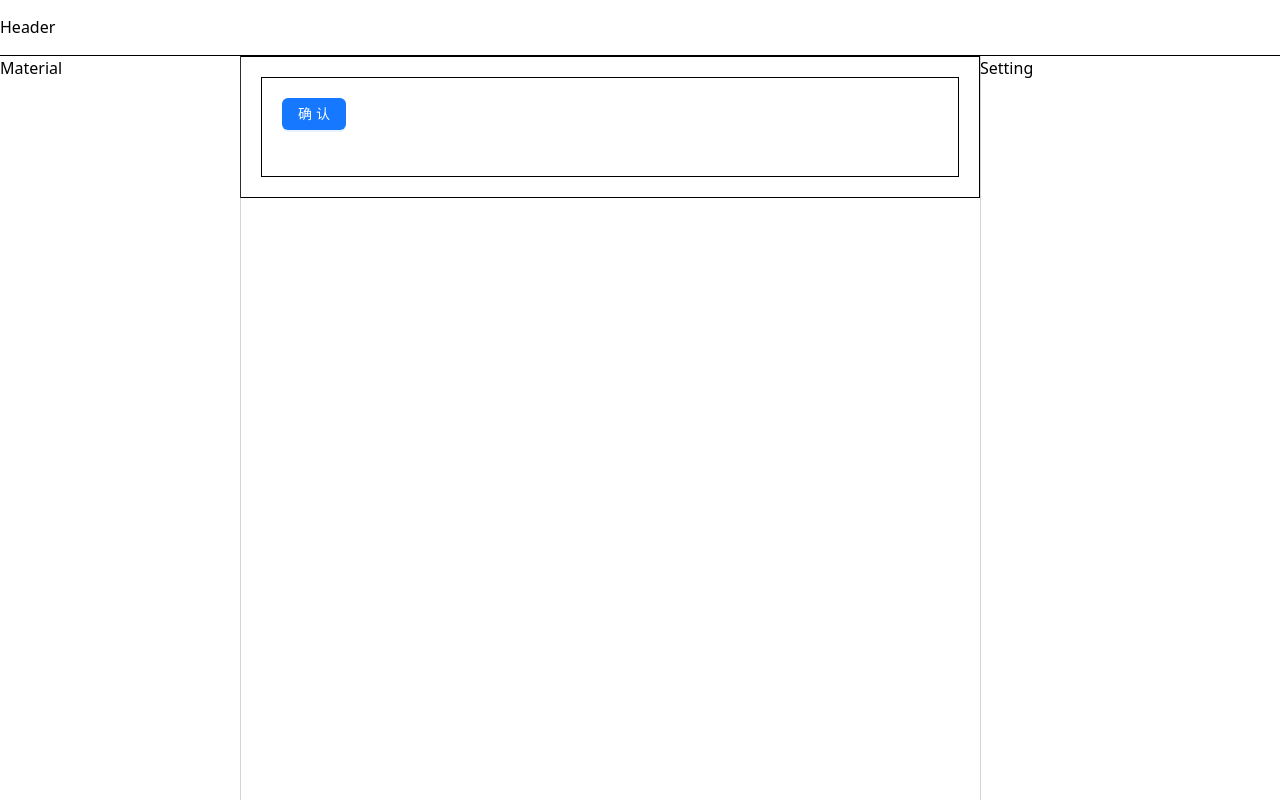
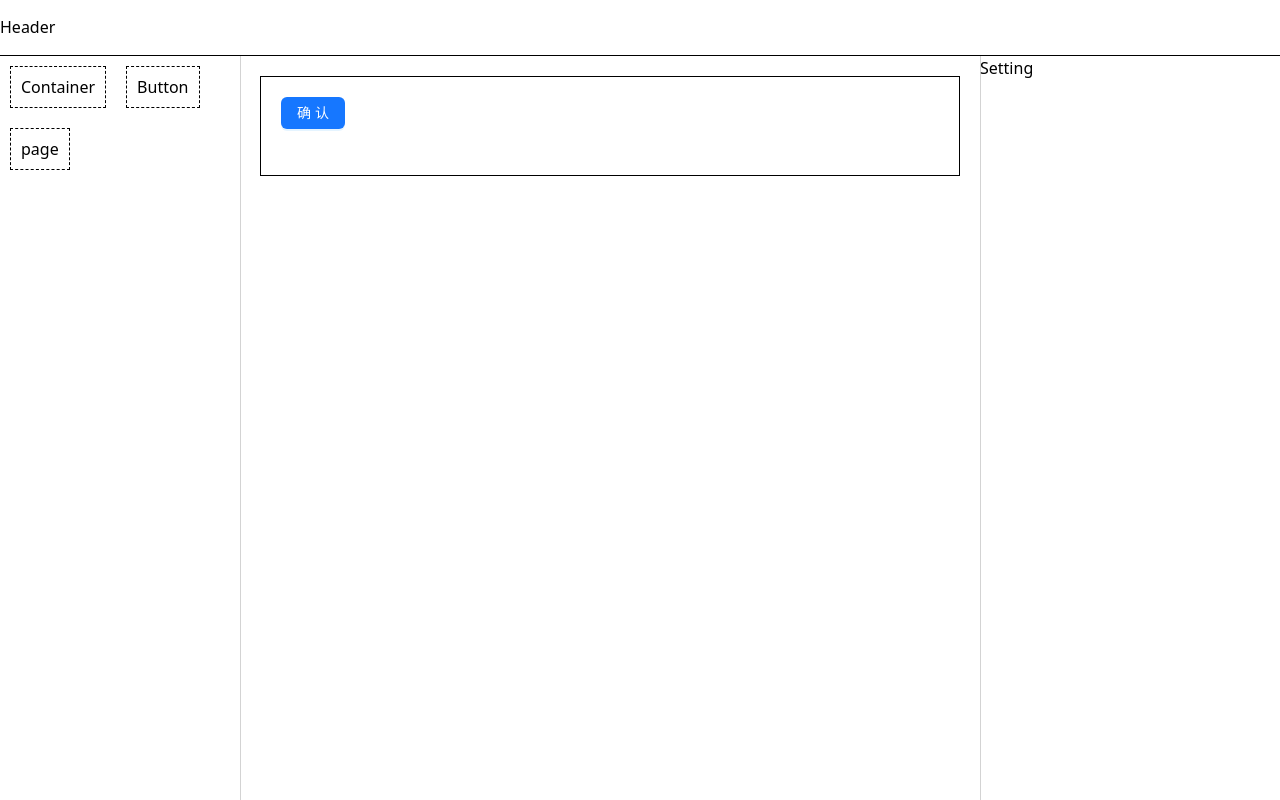
Before and after one commit to everywangBUG/lowcode-editor, a React (Vite) app: page / in a window 1280 px wide. Built offline with nearby package versions, Linux system fonts and the light colour scheme.

Commit message:
feat: drop and drag material 1

```diff
--- a/package.json
+++ b/package.json
@@ -14,6 +14,8 @@
     "allotment": "1.20.2",
     "antd": "5.23.1",
     "react": "^18.3.1",
+    "react-dnd": "16.0.1",
+    "react-dnd-html5-backend": "16.0.1",
     "react-dom": "^18.3.1",
     "zustand": "5.0.3"
   },
--- a/src/components/EditorArea.tsx
+++ b/src/components/EditorArea.tsx
@@ -36,6 +36,8 @@ export const EditorArea: FC = () => {
         config.component,
         {
           key: component.id,
+          id: component.id,
+          name: component.name,
           ...config.defaultProps,
           ...component.props
         },
--- a/src/components/Material.tsx
+++ /dev/null
@@ -1,6 +0,0 @@
-import { FC } from "react"
-export const Material: FC = () => {
-  return (
-    <div>Material</div>
-  )
-}
--- /dev/null
+++ b/src/components/material/Material.tsx
@@ -0,0 +1,21 @@
+import { FC, useMemo } from "react"
+import { useComponentConfigStore } from "../../store/componentConfig"
+import { MaterialItem } from "./MaterialItem"
+
+export const Material: FC = () => {
+  const { componentConfig } = useComponentConfigStore()
+
+  const components = useMemo(() => {
+    return Object.values(componentConfig)
+  }, [componentConfig])
+
+  return (
+    <div>
+      {
+        components.map((component, index) => {
+          return <MaterialItem key={`${component.name}_${index}`} name={component.name}/>
+        })
+      }
+    </div>
+  )
+}
--- /dev/null
+++ b/src/components/material/MaterialItem.tsx
@@ -0,0 +1,38 @@
+import { FC } from "react"
+import { useDrag } from "react-dnd"
+
+interface MaterialItemProps {
+  name: string
+  key: string
+}
+
+export const MaterialItem: FC<MaterialItemProps> = (props) => {
+  const { name, key } = props
+
+  const [_, drag] = useDrag({
+    type: name,
+    item: {
+      type: name
+    }
+  })
+
+  return (
+    <div
+      ref={drag}
+      key={key}
+      className='
+        border-dashed
+        border-[1px]
+        border-[#000]
+        py-[8px] px-[10px]
+        m-[10px]
+        cursor-move
+        inline-block
+        bg-white
+        hover:bg-[#ccc]
+      '
+    >
+      {name}
+    </div>
+  )
+}
--- a/src/main.tsx
+++ b/src/main.tsx
@@ -1,7 +1,11 @@
 import { createRoot } from "react-dom/client"
 import { App } from "./App.tsx"
 import "./index.css"
+import { HTML5Backend } from "react-dnd-html5-backend"
+import { DndProvider } from "react-dnd"
 
 createRoot(document.getElementById("root")!).render(
-  <App />
+  <DndProvider backend={HTML5Backend}>
+    <App />
+  </DndProvider>
 )
--- a/src/material/Page.tsx
+++ b/src/material/Page.tsx
@@ -1,9 +1,32 @@
 import { PropsWithChildren } from "react"
+import { useDrop } from "react-dnd"
+import { ComponentConfig, useComponentConfigStore } from "../store/componentConfig"
+import { useComponentStore } from "../store/components"
 
 function Page({ children }: PropsWithChildren) {
+  const { componentConfig } = useComponentConfigStore()
+  const { components, addComponent } = useComponentStore()
+
+  const [{ canDrop }, drop] = useDrop({
+    accept: ["Button", "Container"],
+    drop: (item: { type: string }) => {
+      const props = componentConfig[item.type].defaultProps
+      addComponent({
+        id: new Date().getTime(),
+        name: item.type,
+        props
+      }, id)
+
+    },
+    collect: (monitor) => ({
+      isOver: monitor.isOver(),
+      canDrop: monitor.canDrop(),
+    }),
+  })
 
   return (
     <div
+      ref={drop}
       className='p-[20px] h-[100%] box-border'
     >
       {children}
--- a/src/store/components.tsx
+++ b/src/store/components.tsx
@@ -38,7 +38,7 @@ export const useComponentStore = create<State & Action>((set, get) => ({
   components: [
     {
       id: 1,
-      name: "Container",
+      name: "Page",
       props: {},
       children: [],
       parentId: 1
--- a/src/view/lowcodeEditor.tsx
+++ b/src/view/lowcodeEditor.tsx
@@ -3,7 +3,7 @@ import "allotment/dist/style.css"
 import { FC } from "react"
 import { Setting } from "../components/Setting"
 import { EditorArea } from "../components/EditorArea"
-import { Material } from "../components/Material"
+import { Material } from "../components/material/Material"
 
 export const LowCodeEditor: FC = () => {
   return (
```
Also changed, not shown: src/store/componentConfig.tsx (+8 -0 lines), 1 other file (tests, documents, lock files or other folders).
